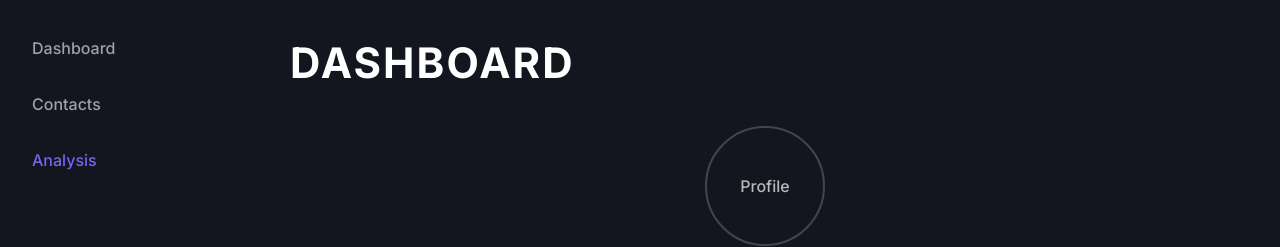
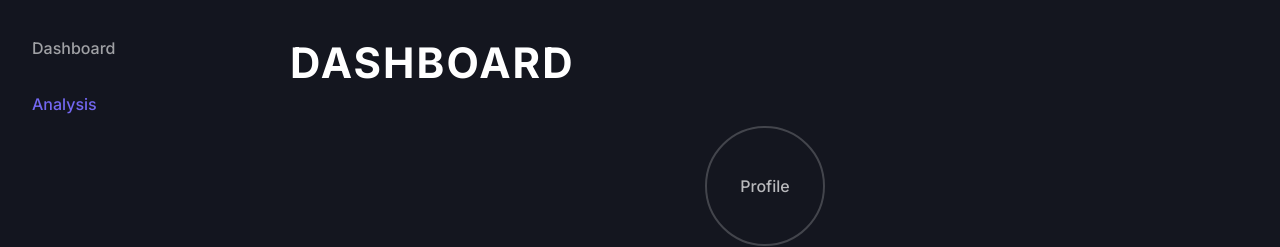
Before and after one commit to mounikasaka1/hackai, a React (Vite) app in the folder safeguard/: page /analysis in a window 1280 px wide. Shown: the top 247 px of the page. Built offline with nearby package versions, Linux system fonts and the light colour scheme.

Commit message:
removed the contact page
it was unnecessary

```diff
--- a/safeguard/src/pages/ContactAnalysis.tsx
+++ b/safeguard/src/pages/ContactAnalysis.tsx
@@ -255,12 +255,6 @@ const ContactAnalysis = () => {
           Dashboard
         </NavItem>
         <NavItem
-          active={currentPath === '/contacts'}
-          onClick={() => navigate('/contacts')}
-        >
-          Contacts
-        </NavItem>
-        <NavItem
           active={currentPath === '/analysis'}
           onClick={() => navigate('/analysis')}
         >
--- a/safeguard/src/pages/Dashboard.tsx
+++ b/safeguard/src/pages/Dashboard.tsx
@@ -138,12 +138,6 @@ const Dashboard = () => {
           Dashboard
         </NavItem>
         <NavItem
-          active={currentPath === '/contacts'}
-          onClick={() => navigate('/contacts')}
-        >
-          Contacts
-        </NavItem>
-        <NavItem
           active={currentPath === '/analysis'}
           onClick={() => navigate('/analysis')}
         >
--- a/safeguard/src/pages/Gaslighting.tsx
+++ b/safeguard/src/pages/Gaslighting.tsx
@@ -261,12 +261,6 @@ const Gaslighting = () => {
           Dashboard
         </NavItem>
         <NavItem
-          active={currentPath === '/contacts'}
-          onClick={() => navigate('/contacts')}
-        >
-          Contacts
-        </NavItem>
-        <NavItem
           active={currentPath === '/analysis'}
           onClick={() => navigate('/analysis')}
         >
--- a/safeguard/src/pages/Obsession.tsx
+++ b/safeguard/src/pages/Obsession.tsx
@@ -404,12 +404,6 @@ const Obsession = () => {
           Dashboard
         </NavItem>
         <NavItem
-          active={currentPath === '/contacts'}
-          onClick={() => navigate('/contacts')}
-        >
-          Contacts
-        </NavItem>
-        <NavItem
           active={currentPath === '/analysis'}
           onClick={() => navigate('/analysis')}
         >
--- a/safeguard/src/pages/Stalking.tsx
+++ b/safeguard/src/pages/Stalking.tsx
@@ -277,12 +277,6 @@ const Stalking = () => {
           Dashboard
         </NavItem>
         <NavItem
-          active={currentPath === '/contacts'}
-          onClick={() => navigate('/contacts')}
-        >
-          Contacts
-        </NavItem>
-        <NavItem
           active={currentPath === '/analysis'}
           onClick={() => navigate('/analysis')}
         >
```
